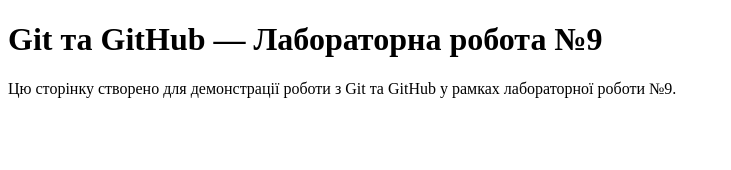
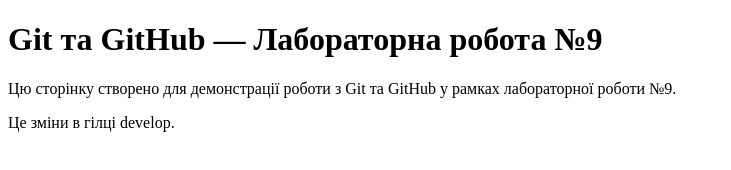
Before and after one commit to AlexandraPrikhodko/Laba9, a plain HTML site: page index.html in a window 1280 px wide. Shown: the whole page, without its empty margins (0-731 px from the left). Drawn offline with Linux system fonts and the light colour scheme.

Commit message:
Зміни в гілці develop

```diff
--- a/index.html
+++ b/index.html
@@ -6,5 +6,7 @@
 <body>
     <h1>Git та GitHub — Лабораторна робота №9</h1>
      <p>Цю сторінку створено для демонстрації роботи з Git та GitHub у рамках лабораторної роботи №9.</p>
+     <p>Це зміни в гілці develop.</p>
+
 </body>
 </html>
```
